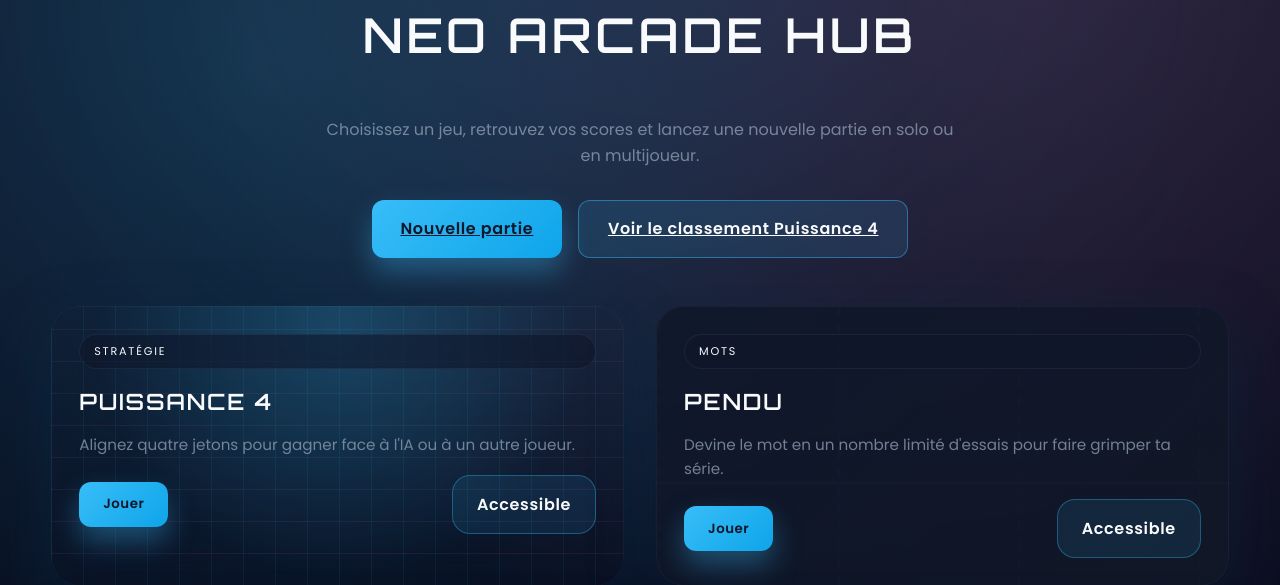
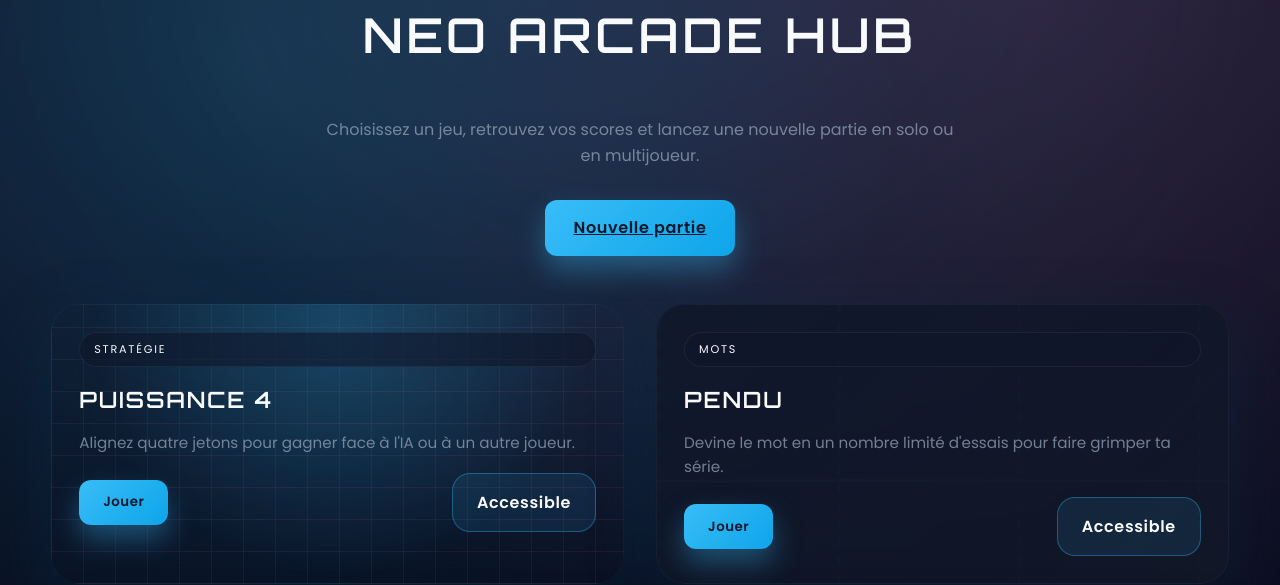
Before and after one commit to SabreCourt/C4-web, a Flask app: page /menu in a window 1280 px wide. Shown: the part 191-776 px from the top of the page. Run offline with Flask 3, Linux system fonts and the light colour scheme; a user stored in the database is signed in; parts of the project's set-up code (start-up, migrations or seed data) failed here and were passed over.

Commit message:
Supprimer le bouton classement du hub

```diff
--- a/templates/menu.html
+++ b/templates/menu.html
@@ -157,7 +157,6 @@
       </div>
       <div class="hub-hero__cta">
         <a class="neo-button primary" href="#games">Nouvelle partie</a>
-        <a class="neo-button secondary" href="{{ url_for('jeu') }}">Voir le classement Puissance 4</a>
       </div>
     </section>
 
```
